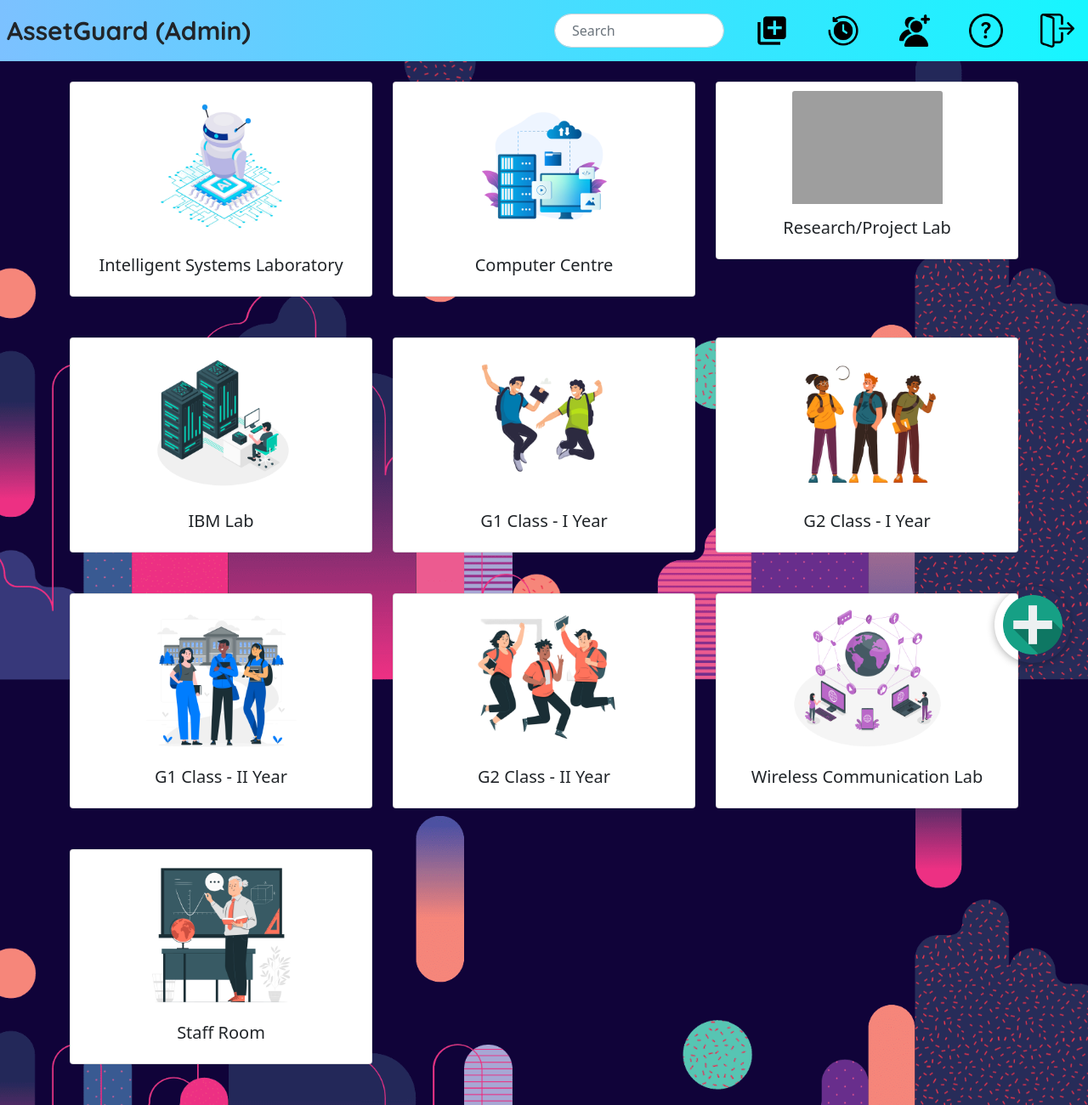
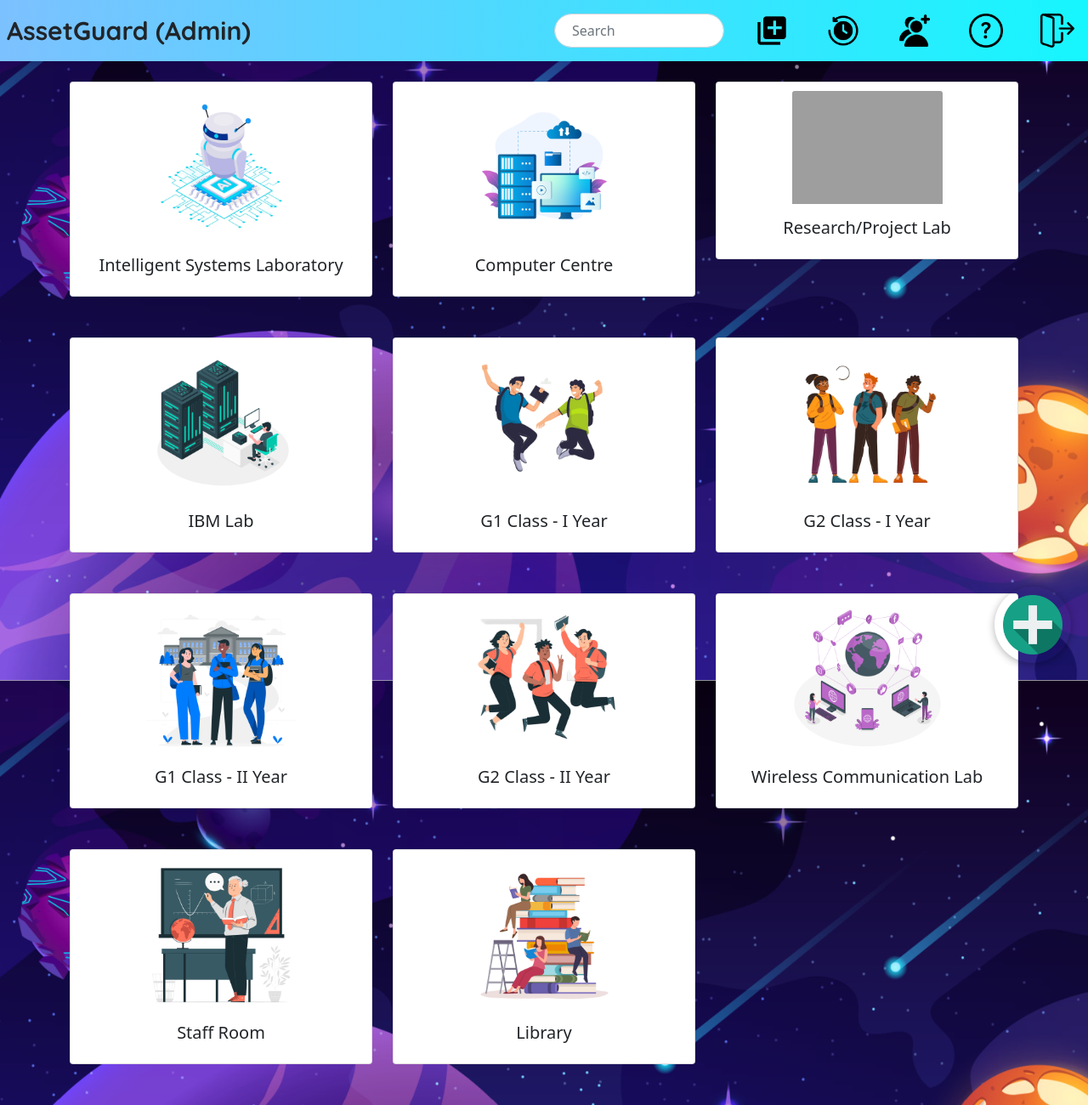
Before and after one commit to itsrahulg/Asset-management-and-tracking-system-, a Django app: page /dashboard in a window 1280 px wide. Shown: the whole page at 85% size. Run offline with Django 5.2, Linux system fonts and the light colour scheme; a user stored in the database is signed in; grey boxes are pictures that could not be loaded.

Commit message:
improved UI

```diff
--- a/Project/AMTSapp/templates/AMTSapp/administrator_dashboard.html
+++ b/Project/AMTSapp/templates/AMTSapp/administrator_dashboard.html
@@ -101,7 +101,7 @@
                 </a>
             </div>
             <div class="col-md-4 mb-5 card-container">
-                <a href="{% url 'assets_by_location' 'g1_class' %}" class="card-link">
+                <a href="{% url 'assets_by_location' 'g1_class_first_year' %}" class="card-link">
                     <div class="card">
                         <img src="{% static 'images/admin-card-images/g1-firstyear.png' %}" class="card-img-top" alt="G1 Class">
                         <div class="card-body">
@@ -111,7 +111,7 @@
                 </a>
             </div>
             <div class="col-md-4 mb-5 card-container">
-                <a href="{% url 'assets_by_location' 'g2_class' %}" class="card-link">
+                <a href="{% url 'assets_by_location' 'g2_class_first_year' %}" class="card-link">
                     <div class="card">
                         <img src="{% static 'images/admin-card-images/g2-class.png' %}" class="card-img-top" alt="G2 Class">
                         <div class="card-body">
@@ -123,7 +123,7 @@
 
 
             <div class="col-md-4 mb-5 card-container">
-                <a href="{% url 'assets_by_location' 'g1_class' %}" class="card-link">
+                <a href="{% url 'assets_by_location' 'g1_class_second_year' %}" class="card-link">
                     <div class="card">
                         <img src="{% static 'images/admin-card-images/g1-class.jpg' %}" class="card-img-top" alt="G1 Class">
                         <div class="card-body">
@@ -133,7 +133,7 @@
                 </a>
             </div>
             <div class="col-md-4 mb-5 card-container">
-                <a href="{% url 'assets_by_location' 'g2_class' %}" class="card-link">
+                <a href="{% url 'assets_by_location' 'g2_class_second_year' %}" class="card-link">
                     <div class="card">
                         <img src="{% static 'images/admin-card-images/g2-secondyear.png' %}" class="card-img-top" alt="G2 Class">
                         <div class="card-body">
@@ -145,7 +145,7 @@
 
 
             <div class="col-md-4 mb-5 card-container">
-                <a href="{% url 'assets_by_location' 'g1_class' %}" class="card-link">
+                <a href="{% url 'assets_by_location' 'wireless_communication_lab' %}" class="card-link">
                     <div class="card">
                         <img src="{% static 'images/admin-card-images/wireless-lab.png' %}" class="card-img-top" alt="G1 Class">
                         <div class="card-body">
@@ -160,6 +160,17 @@
                         <img src="{% static 'images/admin-card-images/staff-room.jpg' %}" class="card-img-top" alt="G2 Class">
                         <div class="card-body">
                             <h5 class="card-title">Staff Room</h5>
+                        </div>
+                    </div>
+                </a>
+            </div>
+
+            <div class="col-md-4 mb-5 card-container">
+                <a href="{% url 'assets_by_location' 'library' %}" class="card-link">
+                    <div class="card">
+                        <img src="{% static 'images/admin-card-images/library.jpg' %}" class="card-img-top" alt="G2 Class">
+                        <div class="card-body">
+                            <h5 class="card-title">Library</h5>
                         </div>
                     </div>
                 </a>
--- a/Project/static/css/superuser.css
+++ b/Project/static/css/superuser.css
@@ -8,7 +8,7 @@
 
 
 body{
-    background-image: url('/static/images/dashboard-bg.png');
+    background-image: url('/static/images/backgrounds/dashboard-bg.jpg');
     background-size: cover;
     background-repeat: no-repeat;
     background-attachment: fixed;
```
Also changed, not shown: Project/AMTSapp/models.py (+7 -3 lines), Project/AMTSapp/migrations/0002_alter_asset_location_alter_asset_type_of_asset.py (added), Project/static/images/add-asset-bg.jpg (deleted), Project/static/images/admin-card-images/library.jpg (added), Project/static/images/backgrounds/dashboard-bg.jpg (added), Project/static/images/bg-2.jpg (deleted), Project/static/images/dashboard-bg.png (deleted), Project/static/images/home-button.png (deleted), Project/static/images/login.png (deleted).
